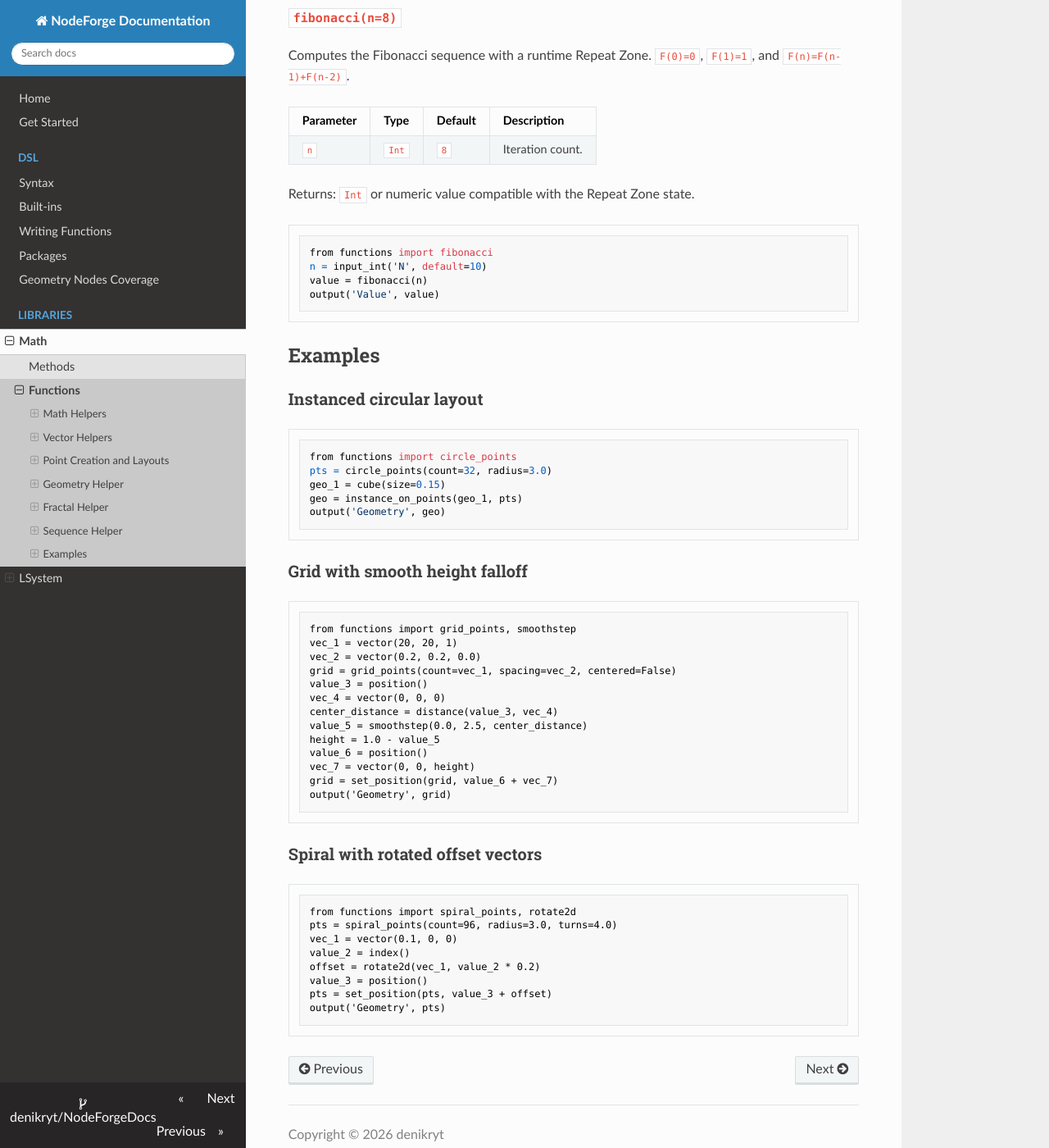
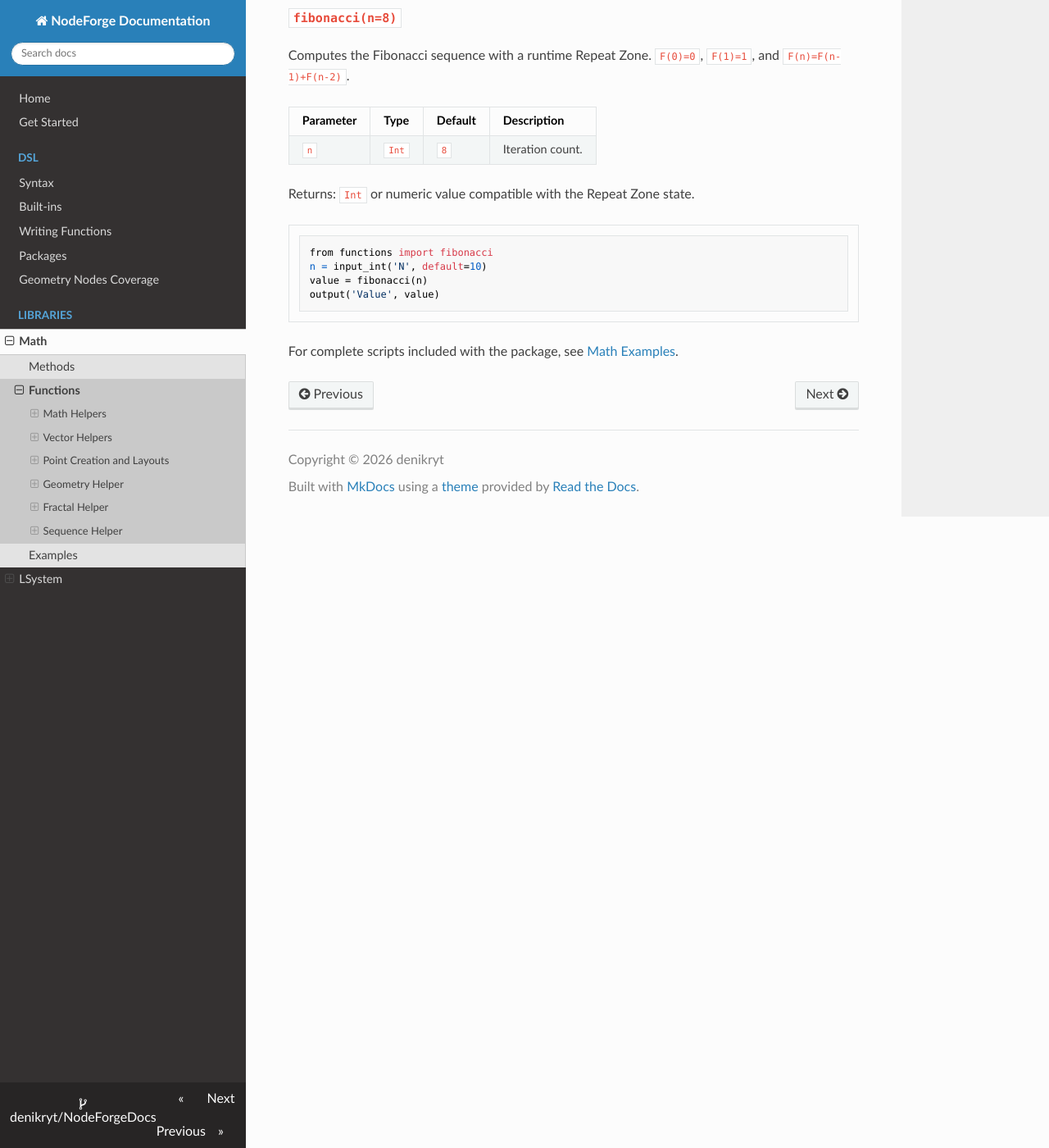
Before and after one commit to denikryt/NodeForgeDocs, an MkDocs documentation site: the page built from docs/FUNCTIONS.md, in a window 1280 px wide and 1400 px high, scrolled down 12111 px. Shown: the whole window at 82% size. Built offline with MkDocs 1.6.1, drawn with Linux system fonts in a browser that asks for light colours; nearby versions of some CDN libraries.

Commit message:
Math Docs Updated

````diff
--- a/docs/FUNCTIONS.md
+++ b/docs/FUNCTIONS.md
@@ -496,45 +496,4 @@ value = fibonacci(n)
 output('Value', value)
 ```
 
-## Examples
-
-### Instanced circular layout
-
-```python
-from functions import circle_points
-pts = circle_points(count=32, radius=3.0)
-geo_1 = cube(size=0.15)
-geo = instance_on_points(geo_1, pts)
-output('Geometry', geo)
-```
-
-### Grid with smooth height falloff
-
-```python
-from functions import grid_points, smoothstep
-vec_1 = vector(20, 20, 1)
-vec_2 = vector(0.2, 0.2, 0.0)
-grid = grid_points(count=vec_1, spacing=vec_2, centered=False)
-value_3 = position()
-vec_4 = vector(0, 0, 0)
-center_distance = distance(value_3, vec_4)
-value_5 = smoothstep(0.0, 2.5, center_distance)
-height = 1.0 - value_5
-value_6 = position()
-vec_7 = vector(0, 0, height)
-grid = set_position(grid, value_6 + vec_7)
-output('Geometry', grid)
-```
-
-### Spiral with rotated offset vectors
-
-```python
-from functions import spiral_points, rotate2d
-pts = spiral_points(count=96, radius=3.0, turns=4.0)
-vec_1 = vector(0.1, 0, 0)
-value_2 = index()
-offset = rotate2d(vec_1, value_2 * 0.2)
-value_3 = position()
-pts = set_position(pts, value_3 + offset)
-output('Geometry', pts)
-```
+For complete scripts included with the package, see [Math Examples](MATH_EXAMPLES.md).
--- a/mkdocs.yml
+++ b/mkdocs.yml
@@ -27,6 +27,7 @@ nav:
       - Math:
           - Methods: MATH_METHODS.md
           - Functions: FUNCTIONS.md
+          - Examples: MATH_EXAMPLES.md
       - LSystem:
           - Reference: LSYSTEMS.md
           - Scripting: LSYSTEMS_SCRIPTING.md
````
Also changed, not shown: docs/GET_STARTED.md (+2 -1 lines), docs/MATH_EXAMPLES.md (added, +56 -0 lines), docs/MATH_METHODS.md (+5 -4 lines), docs/PACKAGES.md (+3 -1 lines), docs/index.md (+1 -1 lines).
